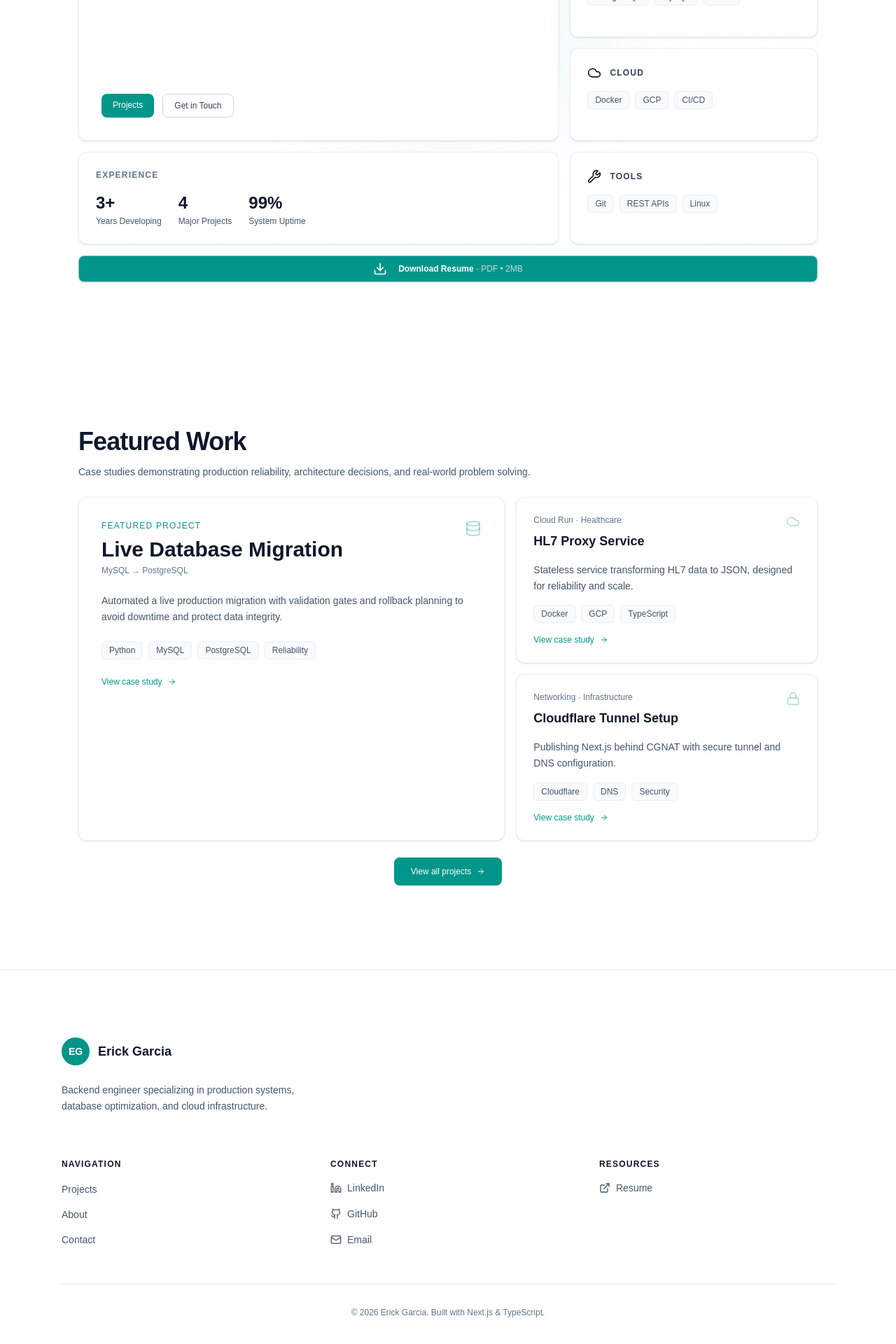
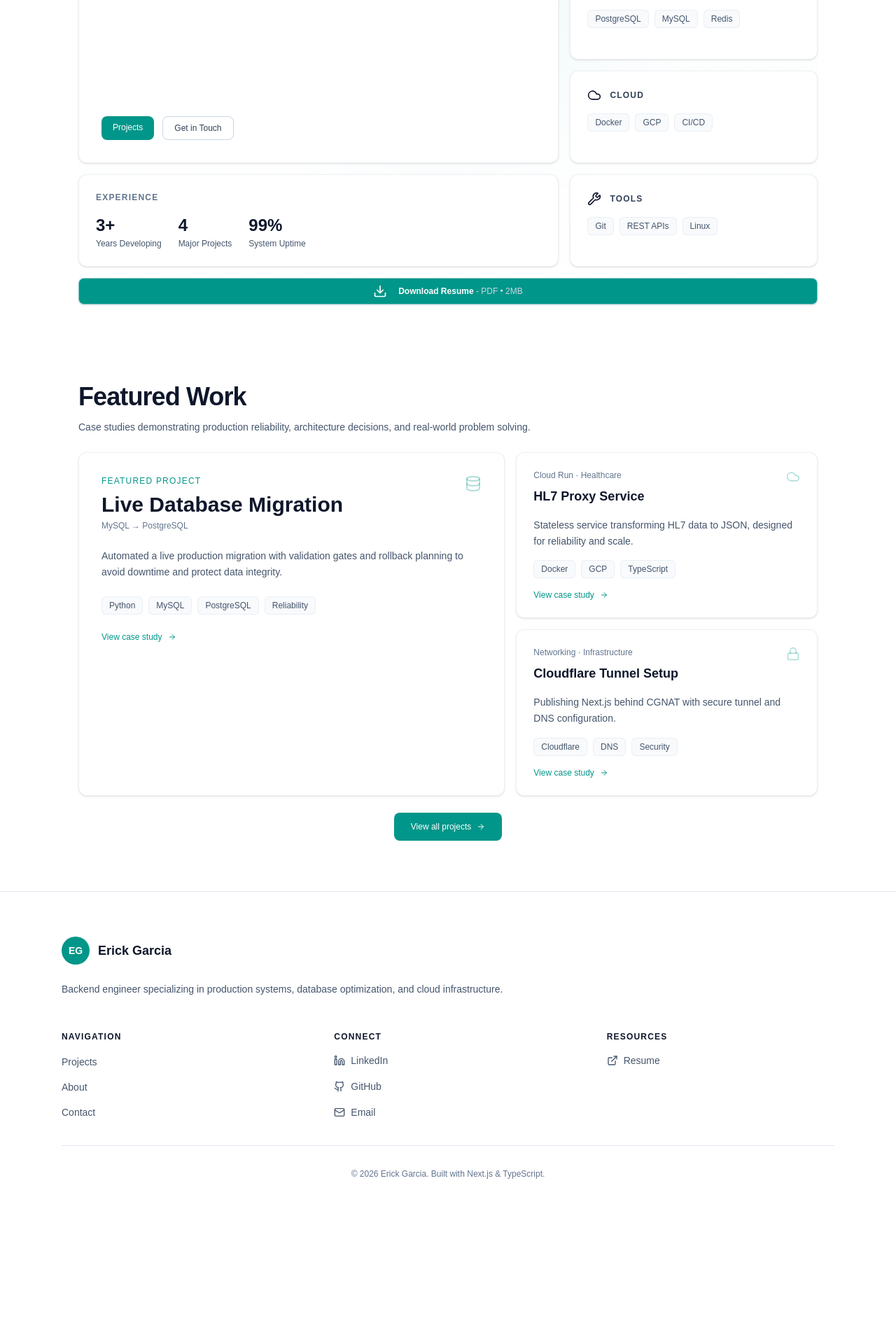
Before and after one commit to eggarcia98/portfolio, a Next.js app: page / in a window 1280 px wide. Shown: the part 360-2280 px from the top of the page at 70% size. After the commit the page ends 2109 px from the top, so only its background shows below. Built offline with nearby package versions, Linux system fonts and the light colour scheme; a web font is replaced by a local one.

Commit message:
style: adjust padding in FeaturedProjects and HeroSection components for improved layout

```diff
--- a/src/components/featured-projects.tsx
+++ b/src/components/featured-projects.tsx
@@ -3,7 +3,7 @@ import { ArrowRight, Database, Cloud, Lock } from "lucide-react";
 
 export default function FeaturedProjects() {
     return (
-        <section className="relative lg:py-24">
+        <section className="relative lg:py-12">
             <div className="mx-auto max-w-6xl">
                 <div>
                     <h2 className="text-3xl font-extrabold tracking-tight text-slate-900 dark:text-white lg:text-4xl">
--- a/src/components/footer.tsx
+++ b/src/components/footer.tsx
@@ -6,24 +6,22 @@ export function Footer() {
 
     return (
         <footer className="border-t border-slate-200 dark:border-slate-800">
-            <div className="mx-auto max-w-6xl px-6 py-16 lg:py-24">
-                {/* Main content */}
-                <div className="grid gap-12 lg:gap-16 mb-12">
-                    {/* Left column - Branding and description */}
-                    <div className="lg:col-span-1">
+            <div className="mx-auto max-w-6xl px-6 py-12 lg:py-16">
+                {/* Branding section */}
+                <div className="mb-8 lg:mb-12">
                     <Link href="/" className="inline-flex items-center gap-3 mb-6">
-                            <div className="h-10 w-10 rounded-full bg-teal-600 dark:bg-teal-500 flex items-center justify-center">
+                        <div className="h-10 w-10 rounded-full bg-teal-600 dark:bg-teal-500 flex items-center justify-center flex-shrink-0">
                             <span className="text-white font-extrabold text-sm">EG</span>
                         </div>
                         <span className="text-lg font-extrabold text-slate-900 dark:text-white">Erick Garcia</span>
                     </Link>
-                        <p className="text-sm font-light text-slate-600 dark:text-slate-400 leading-relaxed max-w-sm">
+                    <p className="text-sm font-light text-slate-600 dark:text-slate-400 leading-relaxed max-w-2xl">
                         Backend engineer specializing in production systems, database optimization, and cloud infrastructure.
                     </p>
                 </div>
 
-                    {/* Right columns - Navigation grid */}
-                    <div className="grid grid-cols-3 gap-8 lg:gap-12">
+                {/* Navigation grid - 3 columns on mobile */}
+                <div className="grid gap-8 grid-cols-3 lg:gap-16 mb-8">
                     {/* Navigation */}
                     <div>
                         <h4 className="text-xs font-semibold uppercase tracking-widest text-slate-900 dark:text-white mb-4">
@@ -107,7 +105,6 @@ export function Footer() {
                         </ul>
                     </div>
                 </div>
-                </div>
 
                 {/* Divider and bottom info */}
                 <div className="border-t border-slate-200 dark:border-slate-800 pt-8">
--- a/src/components/hero-section.tsx
+++ b/src/components/hero-section.tsx
@@ -41,7 +41,7 @@ const experienceStats = [
 
 export default function HeroSection() {
     return (
-        <section className="relative pt-12 pb-12 lg:pt-16 lg:pb-24 bg-linear-to-b from-slate-50/50 to-transparent dark:from-slate-900/30 dark:to-transparent">
+        <section className="relative pt-12 pb-12 lg:pt-24 lg:pb-12 bg-linear-to-b from-slate-50/50 to-transparent dark:from-slate-900/30 dark:to-transparent">
             {/* Background decoration */}
             <div className="absolute inset-0 -z-10 overflow-hidden">
                 <div className="absolute left-[50%] top-0 h-125 w-125 -translate-x-1/2 rounded-full bg-teal-500/5 blur-3xl"></div>
```
Lines whose indentation alone changed are shown as unchanged.
